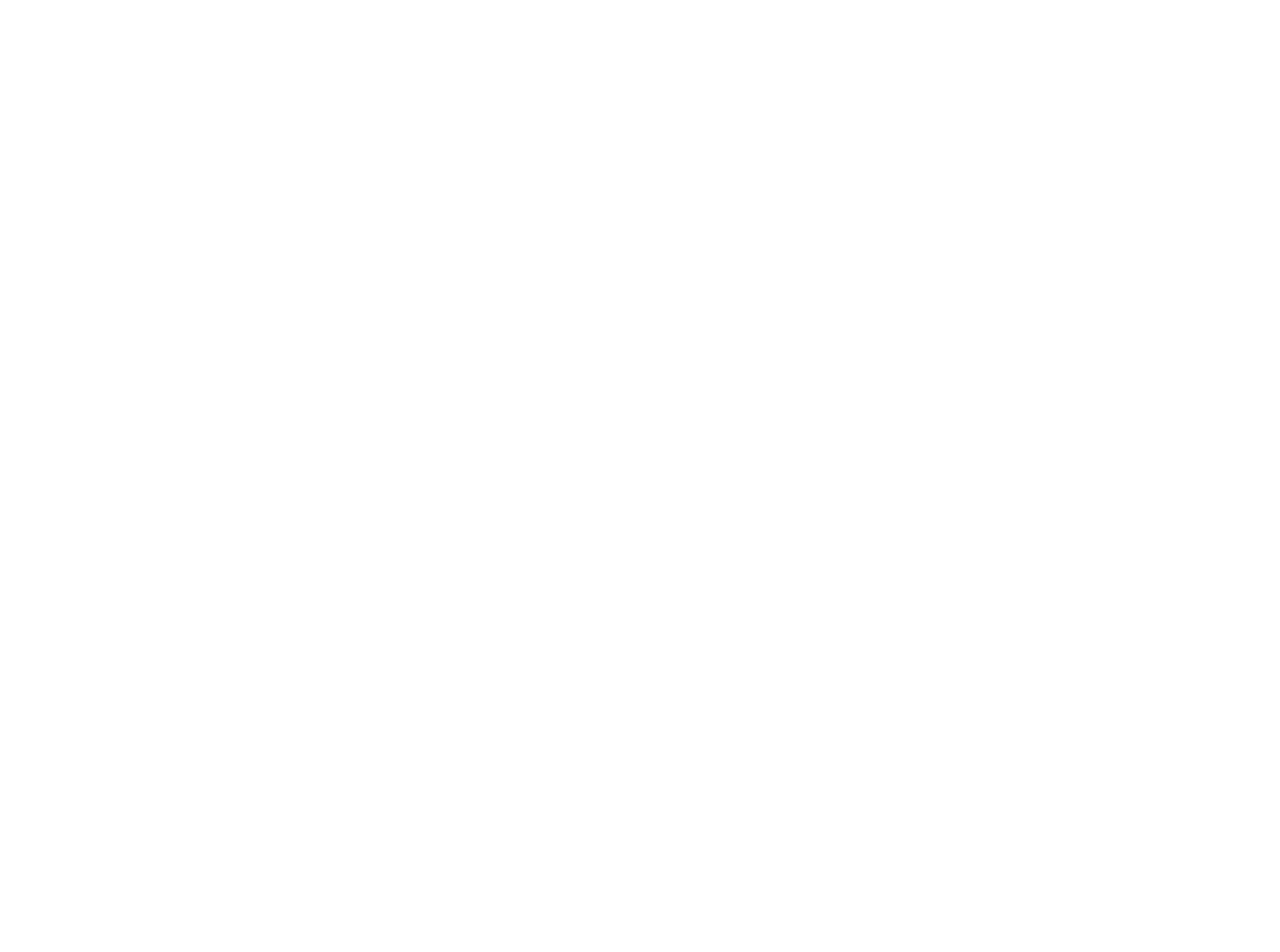
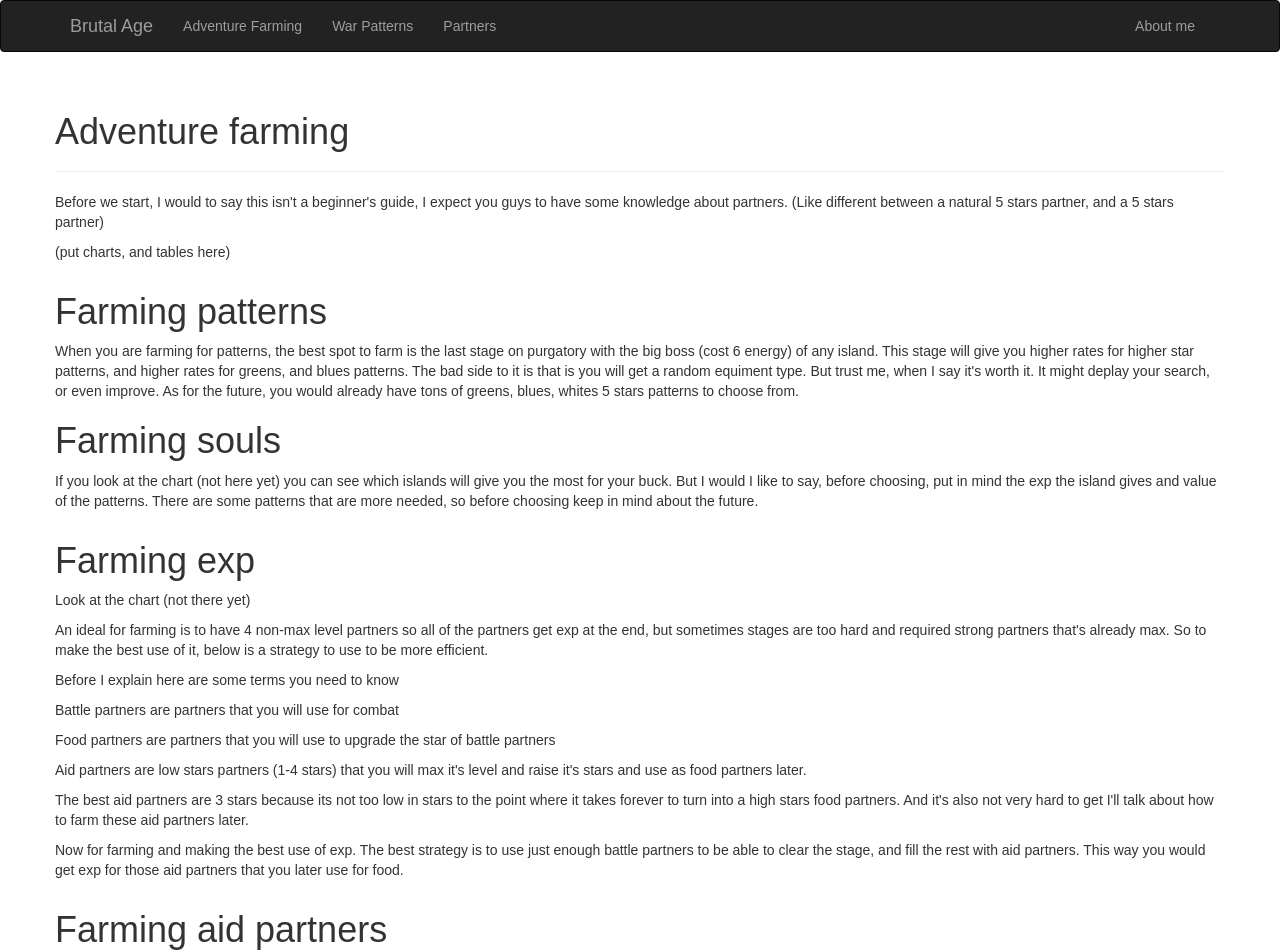
Before and after one commit to Trongvan214/baguide, a React (Create React App) app: page /baguide/adventure in a window 1280 px wide. Shown: the top 952 px of the page. Before the commit the page ends 800 px from the top, so only its background shows below. Built offline with nearby package versions, Linux system fonts and the light colour scheme.

Commit message:
update the adventure farming page

```diff
--- a/src/App.js
+++ b/src/App.js
@@ -1,14 +1,22 @@
 import React, { Component } from 'react';
 import { BrowserRouter as Router, Route } from 'react-router-dom';
+import CustomNavbar from './components/Navbar';
 import Home from './components/Home';
+import AdventureFarming from './components/AdventureFarming';
+import WarPatterns from './components/WarPatterns';
+import Partners from './components/Partners';
 
 class App extends Component {
   render() {
     return (
-      <Router basename="/baguide">
-        <div>
+      <Router basename="baguide">
+        <React.Fragment>
+          <CustomNavbar />
           <Route exact path="/" component={Home} />
-        </div>
+          <Route path="/adventure" component={AdventureFarming} />
+          <Route path="/partners" component={Partners} />
+          <Route path="/patterns" component={WarPatterns} />
+        </React.Fragment>
       </Router>
     );
   }
--- /dev/null
+++ b/src/components/AdventureFarming.js
@@ -0,0 +1,74 @@
+import React, { Component } from 'react';
+import { Grid, Row, PageHeader } from 'react-bootstrap';
+
+export default class AdventureFarming extends Component {
+    render(){
+        return (
+            <Grid>
+                <Row>
+                    <PageHeader>
+                        Adventure farming
+                    </PageHeader>
+                </Row>
+                <Row className="af-intro">
+                    <p>Before we start, I would to say this isn't a beginner's guide,
+                        I expect you guys to have some knowledge about partners.
+                        (Like different between a natural 5 stars partner, and a 5 stars partner)
+                    </p>
+                    <p>(put charts, and tables here)</p>
+
+                </Row>
+                <Row className="af-patterns">
+                    <h1>Farming patterns</h1>
+                    When you are farming for patterns, the best spot to farm is the last stage on purgatory with the big boss (cost 6 energy) of any island.
+                    This stage will give you higher rates for higher star patterns, and higher rates for greens, and blues patterns.
+                    The bad side to it is that is you will get a random equiment type.
+                    But trust me, when I say it's worth it.
+                    It might deplay your search, or even improve.
+                    As for the future, you would already have tons of greens, blues, whites 5 stars patterns to choose from.
+                </Row>
+                <Row className="af-souls">
+                    <h1>Farming souls</h1>
+                    <p>
+                        If you look at the chart (not here yet) you can see which islands will give you the most for your buck.
+                        But I would I like to say, before choosing, put in mind the exp the island gives and value of the patterns.
+                        There are some patterns that are more needed, so before choosing keep in mind about the future.
+                    </p>
+                </Row>
+                <Row className="af-exp">
+                    <h1>Farming exp</h1>
+                    <p>Look at the chart (not there yet)</p>
+                    <p>An ideal for farming is to have 4 non-max level partners so all of the partners get exp at the end,
+                        but sometimes stages are too hard and required strong partners that's already max.
+                        So to make the best use of it, below is a strategy to use to be more efficient.
+                    </p>
+                    <p>Before I explain here are some terms you need to know</p>
+                    <p>Battle partners are partners that you will use for combat</p>
+                    <p>Food partners are partners that you will use to upgrade the star of battle partners</p>
+                    <p>Aid partners are low stars partners (1-4 stars)
+                        that you will max it's level and raise it's stars and use as food partners later.
+                    </p>
+                    <p>The best aid partners are 3 stars because its not too low in stars to the point where
+                        it takes forever to turn into a high stars food partners.
+                        And it's also not very hard to get I'll talk about how to farm these aid partners later.
+                    </p>
+                    <p>
+                        Now for farming and making the best use of exp. The best strategy is to use
+                        just enough battle partners to be able to clear the stage, and fill the rest with aid partners.
+                        This way you would get exp for those aid partners that you later use for food.
+                    </p>
+                </Row>
+                <Row className="af-partners">
+                    <h1>Farming aid partners</h1>
+                    <p>
+                        This is goes together with farming exp. If you are using the strategy for farming exp you will find yourself needing alot
+                        3 stars to use as aid and food partners. One of the best spot that I found to farm 3 stars partners
+                        is Cave 8-1 Normal mode. The only partners you can get are 3 stars partners on this island.
+                        The reason why normal is because, in normal mode you can't get 15min speed up, so there odds are better.
+                        It's so cheaper and only cost 3 energy.
+                    </p>
+                </Row>
+            </Grid>
+        )
+    }
+}
--- a/src/components/Home.js
+++ b/src/components/Home.js
@@ -1,7 +1,10 @@
 import React, { Component } from 'react';
+// import { Link } from 'react-router-dom';
 
 export default class Home extends Component {
     render(){
-        return <h1>Home</h1>
+        return (
+            <h1>Home</h1>
+        )
     }
 }
--- /dev/null
+++ b/src/components/Navbar.js
@@ -0,0 +1,35 @@
+import React, { Component } from 'react';
+import { Nav, Navbar, NavItem } from 'react-bootstrap';
+
+export default class CustomNavbar extends Component {
+    render(){
+        return (
+            <Navbar inverse collapseOnSelect>
+                <Navbar.Header>
+                    <Navbar.Brand>
+                    <a href="#brand">Brutal Age</a>
+                    </Navbar.Brand>
+                    <Navbar.Toggle />
+                </Navbar.Header>
+                <Navbar.Collapse>
+                    <Nav>
+                        <NavItem eventKey={1} href="/adventure">
+                            Adventure Farming
+                        </NavItem>
+                        <NavItem eventKey={2} href="/patterns">
+                            War Patterns
+                        </NavItem>
+                        <NavItem eventKey={3} href="/partners">
+                            Partners
+                        </NavItem>
+                    </Nav>
+                    <Nav pullRight>
+                        <NavItem eventKey={1} href="/about">
+                            About me
+                        </NavItem>
+                    </Nav>
+                </Navbar.Collapse>
+            </Navbar>
+        )
+    }
+}
--- /dev/null
+++ b/src/components/Partners.js
@@ -0,0 +1,7 @@
+import React, { Component } from 'react';
+
+export default class AdventureFarming extends Component {
+    render(){
+        return <h1>Partners</h1>
+    }
+}
--- /dev/null
+++ b/src/components/WarPatterns.js
@@ -0,0 +1,7 @@
+import React, { Component } from 'react'
+
+export default class WarPatterns extends Component {
+    render(){
+        return <h1>War Pattern</h1>
+    }
+}
```
